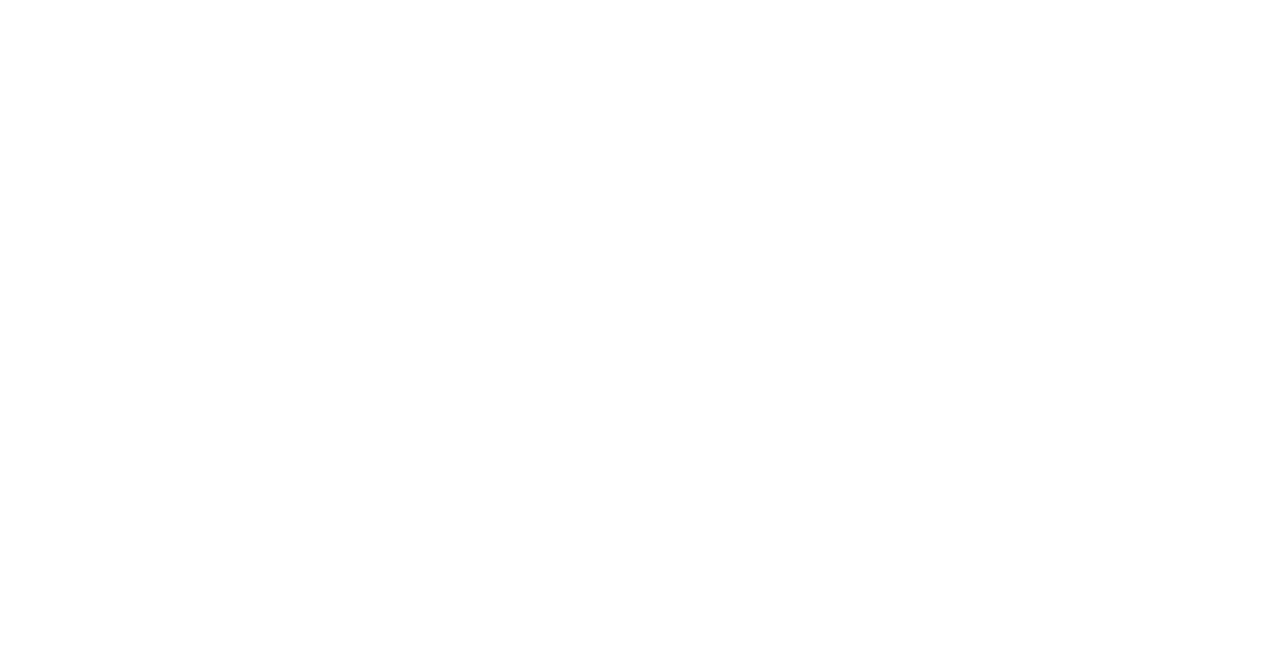
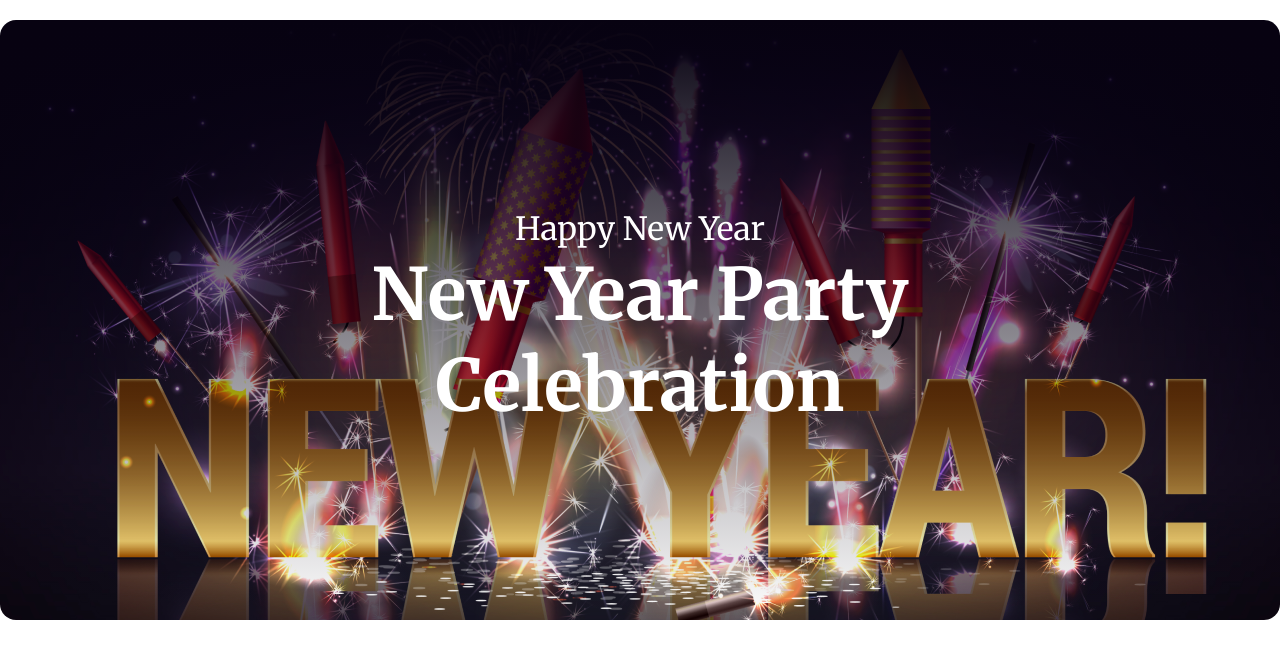
Before and after one commit to DexterOdin/b9a1--sayed-, a plain HTML site: page index.html in a window 1280 px wide. Drawn offline with Linux system fonts and the light colour scheme.

Commit message:
banner part added

```diff
--- a/index.html
+++ b/index.html
@@ -8,6 +8,18 @@
     <link rel="stylesheet" href="styles/style.css">
 </head>
 <body>
+    <!-- Banner Section start -->
+    <header>
+        <div class="container">
+            <div class="banner">
+                <div class="banner_content">
+                    <h5>Happy New Year</h5>
+                    <h2>New Year Party Celebration</h2>
+                </div>
+            </div>
+        </div>
+    </header>
+    <!-- Banner Section end -->
 
 </body>
 </html>
--- a/styles/style.css
+++ b/styles/style.css
@@ -0,0 +1,64 @@
+@import url('https://fonts.googleapis.com/css2?family=Merriweather:wght@400;700;900&display=swap');
+/* font-family: 'Merriweather', serif;; */
+@import url('https://fonts.googleapis.com/css2?family=Inter:wght@300;400;500;600;700;800;900&display=swap');
+/* font-family: 'Inter', sans-serif; */
+
+/* Common CSS */
+* {
+    margin: 0;
+    padding: 0;
+}
+
+h1,
+h2,
+h3,
+h4,
+h5,
+h6 {
+    font-family: 'Merriweather', serif;
+}
+
+p,
+span,
+strong,
+a {
+    font-family: 'Inter', sans-serif;
+}
+
+.container {
+    max-width: 1320px;
+    margin: 0 auto;
+}
+
+/* Banner Section start */
+.banner {
+    background-image: linear-gradient(180deg, #070211 0%, rgba(7, 2, 17, 0.00) 100%), url('/images/Banner_image.png');
+    background-position: center;
+    background-size: cover;
+    background-repeat: no-repeat;
+    margin: 20px 0px;
+    border-radius: 16px;
+}
+
+.banner_content {
+    display: flex;
+    justify-content: center;
+    flex-direction: column;
+    align-items: center;
+    height: 600px;
+}
+
+.banner_content h5 {
+    color: #fff;
+    font-size: 32px;
+    font-weight: 400;
+}
+
+.banner_content h2 {
+    color: #fff;
+    max-width: 632px;
+    text-align: center;
+    font-size: 72px;
+}
+
+/* Banner Section end */
```
Also changed, not shown: images/Banner_image.png (renamed from images/Banner Image.png).
